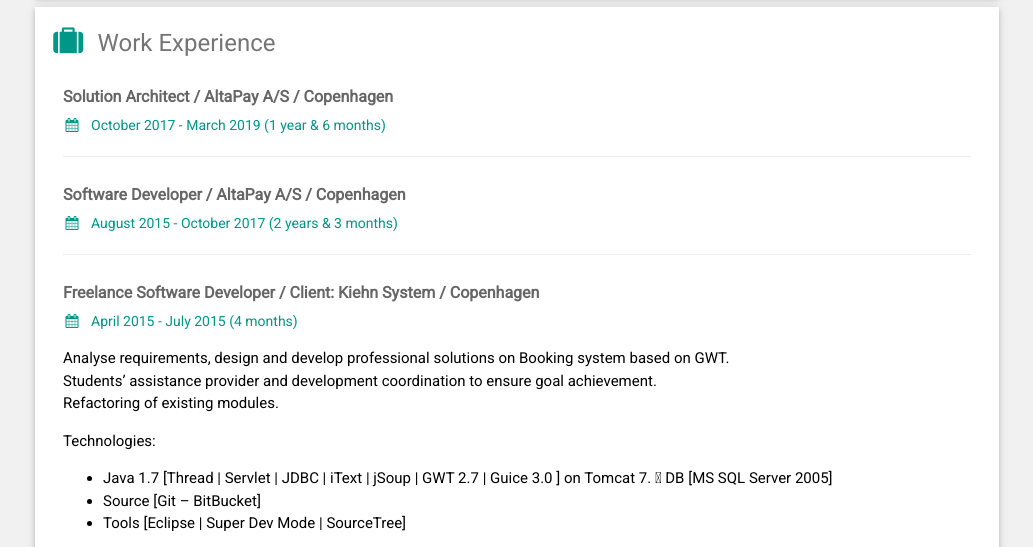
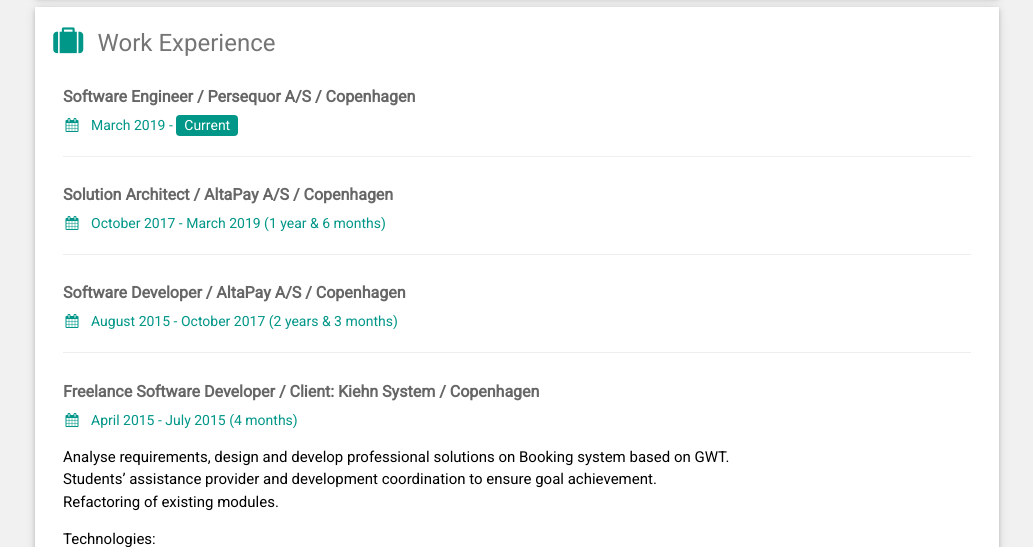
Before and after one commit to emicha/cv, a plain HTML site: page index.html in a window 1280 px wide. Shown: the part 267-814 px from the top of the page, without its empty margins (123-1156 px from the left). Drawn offline with Linux system fonts and the light colour scheme.

Commit message:
Add Persequor's software engineer role

```diff
--- a/index.html
+++ b/index.html
@@ -33,6 +33,12 @@ html,body,h1,h2,h3,h4,h5,h6 {font-family: "Roboto", sans-serif}
 
       <div class="w3-container w3-card-2 w3-white w3-margin-bottom">
         <h2 class="w3-text-grey w3-padding-12"><i class="fa fa-suitcase fa-fw w3-margin-right w3-xxlarge w3-text-teal"></i>Work Experience</h2>
+        <div class="w3-container">
+          <h5 class="w3-opacity"><b>Software Engineer / Persequor A/S / Copenhagen</b></h5>
+          <h6 class="w3-text-teal"><i class="fa fa-calendar fa-fw w3-margin-right"></i>March 2019 - <span class="w3-tag w3-teal w3-round">Current</span></h6>
+          <p></p>
+          <hr>
+        </div>
         <div class="w3-container">
           <h5 class="w3-opacity"><b>Solution Architect / AltaPay A/S / Copenhagen</b></h5>
           <h6 class="w3-text-teal"><i class="fa fa-calendar fa-fw w3-margin-right"></i>October 2017 - March 2019 (1 year & 6 months)</h6>
```
